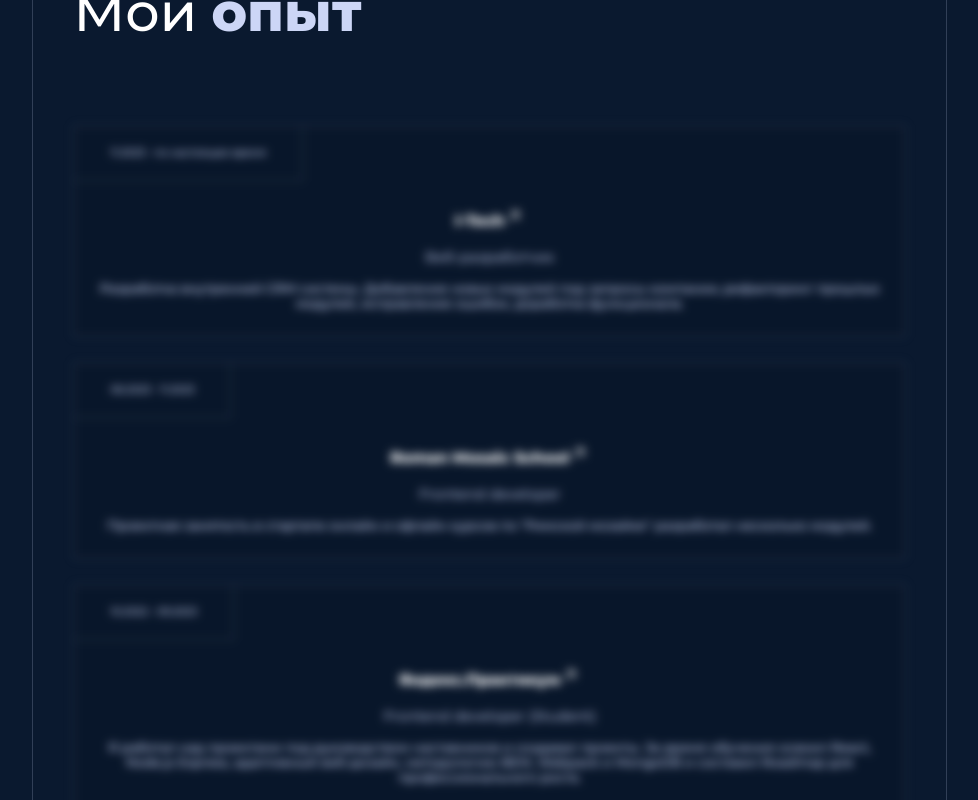
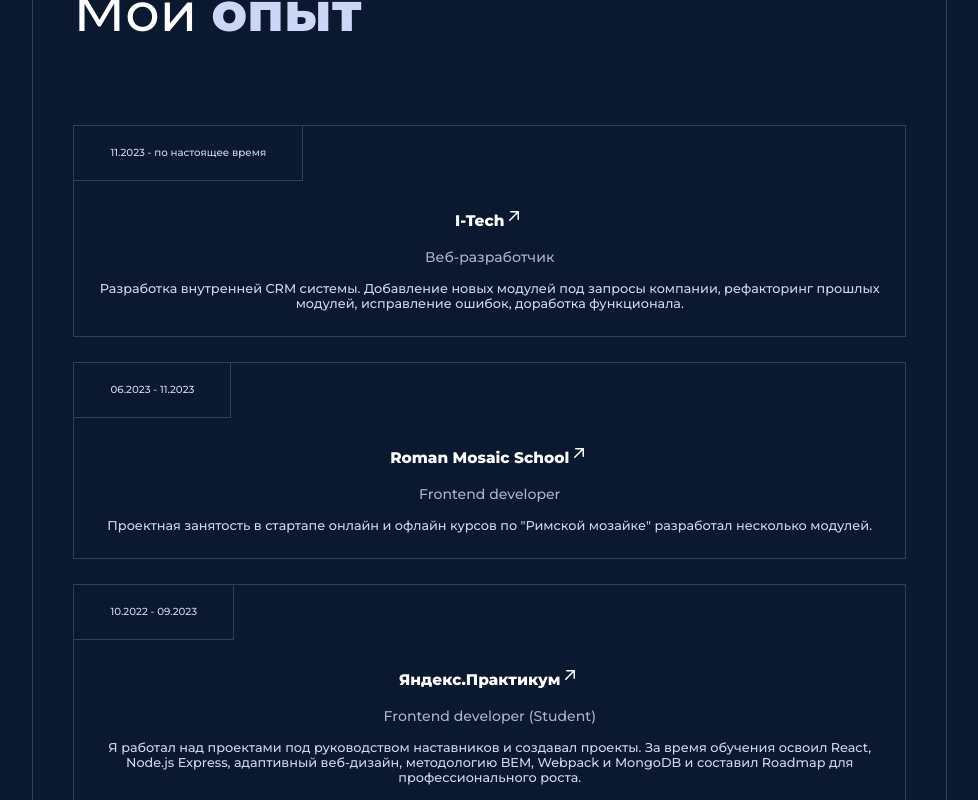
Before and after one commit to VKryanin/vk-port, a React (Create React App) app: page / in a window 1280 px wide. Shown: the part 1680-2480 px from the top of the page, without its empty margins (223-1201 px from the left). Built offline with nearby package versions, Linux system fonts and the light colour scheme.

Commit message:
fix error with blue

```diff
--- a/src/components/Experience/Experience.jsx
+++ b/src/components/Experience/Experience.jsx
@@ -5,6 +5,7 @@
 
 export const Experience = ({ id }) => {
     const [hoveredItem, setHoveredItem] = useState(null);
+    const [isHover, setIsHover] = useState(false)
 
     const [screenWidth, setScreenWidth] = useState(window.innerWidth);
     useEffect(() => {
@@ -21,6 +22,13 @@
     const handleItemHover = (index) => {
         if (screenWidth <= 890) return;
         setHoveredItem(index);
+        setIsHover(true)
+    };
+
+    const handleItemLeave = () => {
+        if (screenWidth <= 890) return;
+        setHoveredItem(null);
+        setIsHover(false)
     };
 
 
@@ -32,9 +40,9 @@
                     <Link
                         to="https://i-tech.su/"
                         target='_blank'
-                        className={`${styles.experienceItem} ${hoveredItem !== 0 ? styles.darken : ''}`}
+                        className={`${styles.experienceItem} ${hoveredItem !== 0 && isHover ? styles.darken : ''}`}
                         onMouseEnter={() => handleItemHover(0)}
-                        onMouseLeave={() => handleItemHover(null)}>
+                        onMouseLeave={handleItemLeave}>
                         <p className={styles.experienceData}>11.2023 - по настоящее время </p>
                         <div className={styles.experienceWrapper}>
                             <h6 className={styles.experienceLink}>I-Tech
@@ -50,9 +58,9 @@
                     <Link
                         to="https://tessera.hopto.org/"
                         target='_blank'
-                        className={`${styles.experienceItem} ${hoveredItem !== 1 ? styles.darken : ''}`}
+                        className={`${styles.experienceItem} ${hoveredItem !== 1 && isHover ? styles.darken : ''}`}
                         onMouseEnter={() => handleItemHover(1)}
-                        onMouseLeave={() => handleItemHover(null)}>
+                        onMouseLeave={handleItemLeave}>
                         <p className={styles.experienceData}>06.2023 - 11.2023</p>
                         <div className={styles.experienceWrapper}>
                             <h6 className={styles.experienceLink}>Roman Mosaic School
@@ -68,9 +76,9 @@
                     <Link
                         to="https://practicum.yandex.ru/catalog/programming/"
                         target='_blank'
-                        className={`${styles.experienceItem} ${hoveredItem !== 2 ? styles.darken : ''}`}
+                        className={`${styles.experienceItem} ${hoveredItem !== 2 && isHover ? styles.darken : ''}`}
                         onMouseEnter={() => handleItemHover(2)}
-                        onMouseLeave={() => handleItemHover(null)}>
+                        onMouseLeave={handleItemLeave}>
                         <p className={styles.experienceData}>10.2022 - 09.2023</p>
                         <div className={styles.experienceWrapper}>
                             <h6 className={styles.experienceLink}>Яндекс.Практикум
```
